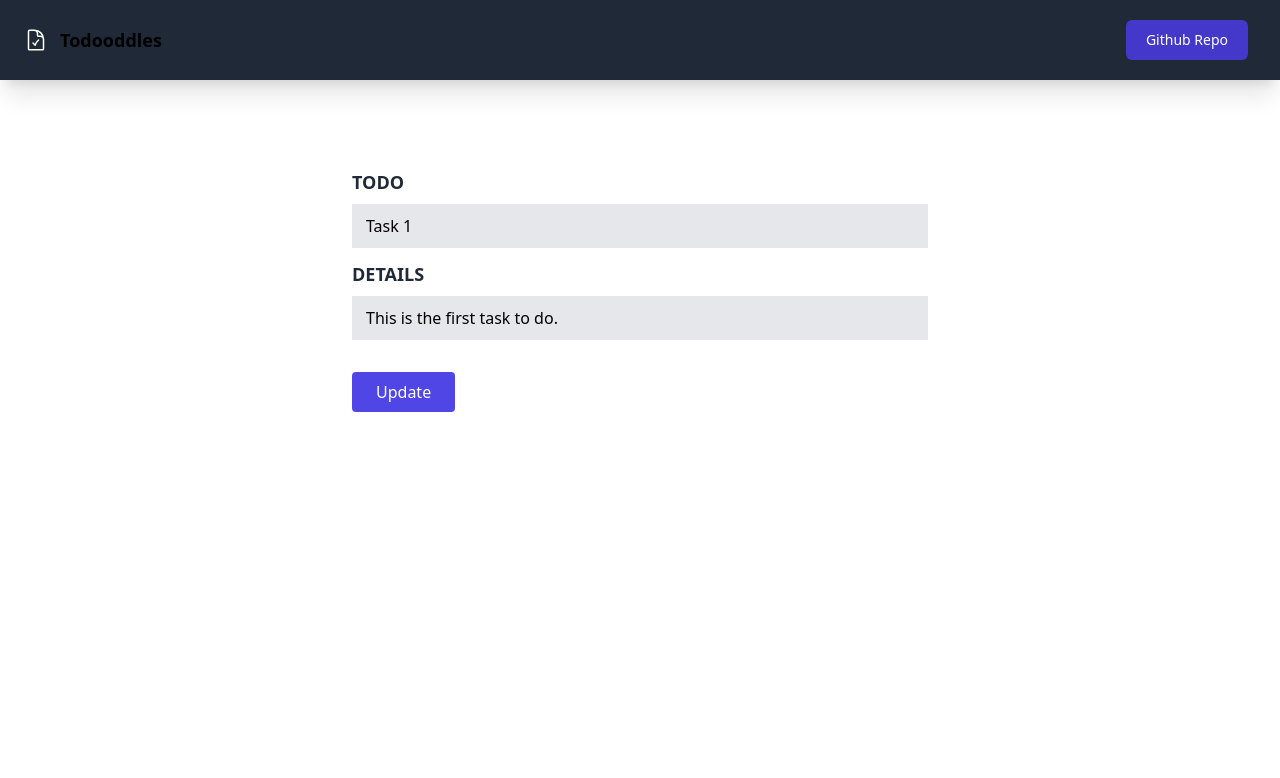
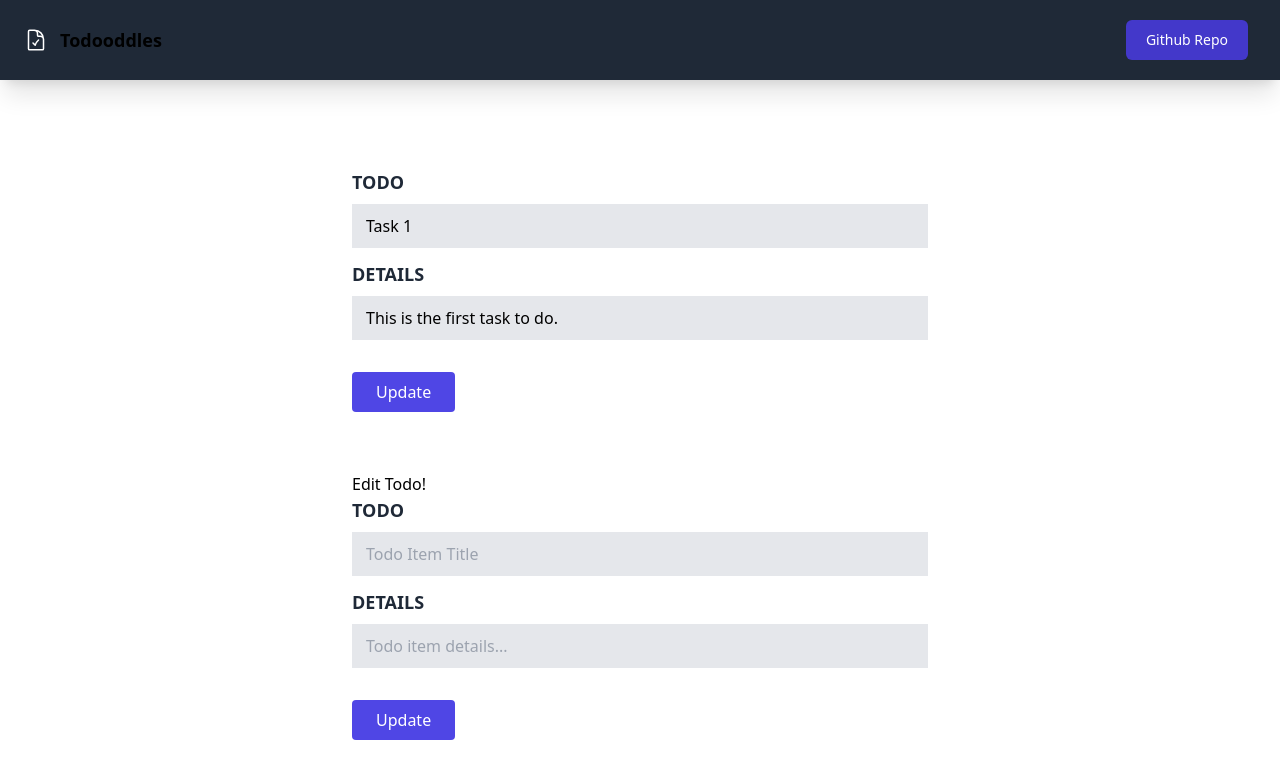
Before and after one commit to lisawagner/rtk-tailwind-todo, a React (Create React App) app: page /edit-todo/1 in a window 1280 px wide. Shown: the top 778 px of the page. Built offline with nearby package versions, Linux system fonts and the light colour scheme.

Commit message:
feat: add default form component

```diff
--- /dev/null
+++ b/src/containers/DefaultForm.js
@@ -0,0 +1,43 @@
+import { useState } from "react"
+import { Button, TextField } from "../components"
+
+// In Process, still working on the default form logic
+
+const DefaultForm = ({
+  inputItems = [],
+  headerText = "",
+  buttonText = "Create",
+  onClick = () => {}
+}) => {
+  const [inputValues, setInputValues] = useState({})
+
+  const handleClick = () => {
+    onClick(inputValues)
+  }
+
+  const onChange = (itemId) => {
+    return (e) => {
+      setInputValues({ ...inputValues, [itemId]: e.target.value})
+    }
+  }
+
+  return (
+    <div className="mt-10 max-w-xl mx-auto">
+      <h2>{headerText}</h2>
+      <div>
+        {inputItems.map((item) => (
+          <TextField
+            label={item.label}
+            key={item.order}
+            value={inputValues[item.order] || ""}
+            onChange={onChange(item.order)}
+            // placeholder={item.label}
+            inputProps={{ type: item.type, placeholder: item.placeholder}}
+          />
+        ))}
+        <Button onClick={handleClick}>{buttonText}</Button>
+      </div>
+    </div>
+  )
+}
+export default DefaultForm
--- a/src/features/todos/EditTodo.js
+++ b/src/features/todos/EditTodo.js
@@ -4,6 +4,7 @@ import { useNavigate, useParams } from 'react-router-dom'
 import { editTodo } from "./todoSlice"
 // components
 import { Button, TextField } from "../../components"
+import DefaultForm from "../../containers/DefaultForm"
 
 const EditTodo = () => {
   const params = useParams()
@@ -28,7 +29,12 @@ const EditTodo = () => {
     navigate('/')
   }
 
+  const handleSignup = () => {
+    console.log('YOU CLICKED ME!!');
+  }
+
   return (
+    <>
     <div className="mt-10 max-w-xl mx-auto">
       <TextField
         label="Todo"
@@ -44,6 +50,16 @@ const EditTodo = () => {
       />
       <Button onClick={handleEditTodo}>Update</Button>
     </div>
+    <DefaultForm
+      headerText="Edit Todo!"
+      inputItems={[
+        { order: 1, label: "Todo", type: "text", placeholder: "Todo Item Title", value: {values}},
+        { order: 2, label: "Details", type: "text", placeholder: "Todo item details...", value: {values}},
+      ]}
+      buttonText="Update"
+      onClick={handleSignup}
+    />
+    </>
   )
 }
 export default EditTodo
```
